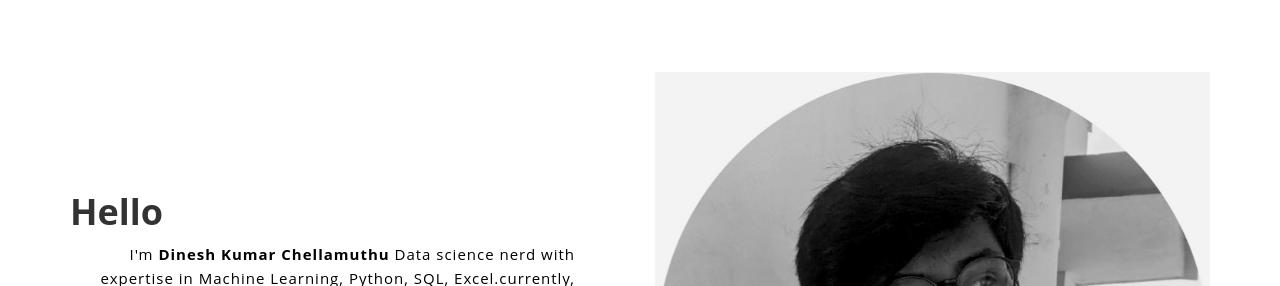
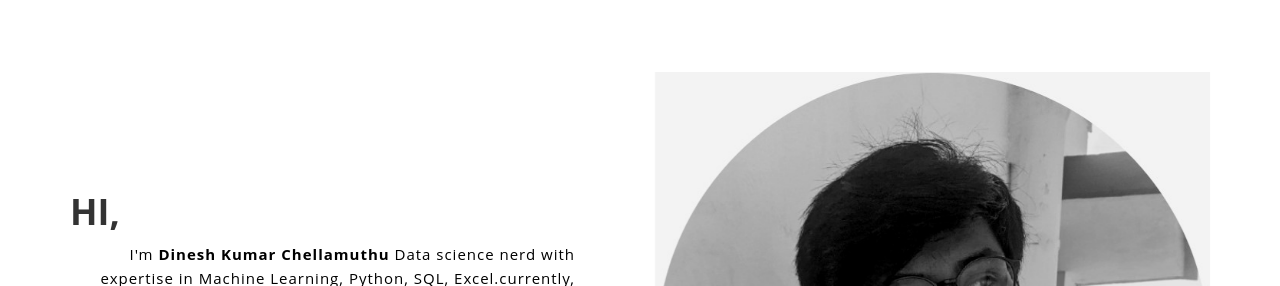
Before and after one commit to dinesh-2000/my_portfolio, a plain HTML site: page index.html in a window 1280 px wide. Shown: the top 286 px of the page. Drawn offline with Linux system fonts and the light colour scheme.

Commit message:
Update index.html

```diff
--- a/index.html
+++ b/index.html
@@ -29,7 +29,7 @@
           <div class="col-md-6">
 
             <div class="top_left_cont intro zoomIn wow animated">
-              <h1><strong>Hello</strong></h1>
+              <h1><strong>HI,</strong></h1>
               <p>I'm <b>Dinesh Kumar Chellamuthu </b> Data science nerd with expertise in Machine Learning, Python, SQL, Excel.currently, Msc Data science student and also actively looking for full-time job opportunity to establish a career in the Data Science domain.
 			   </p>
                 <div class="underline"></div>
```
